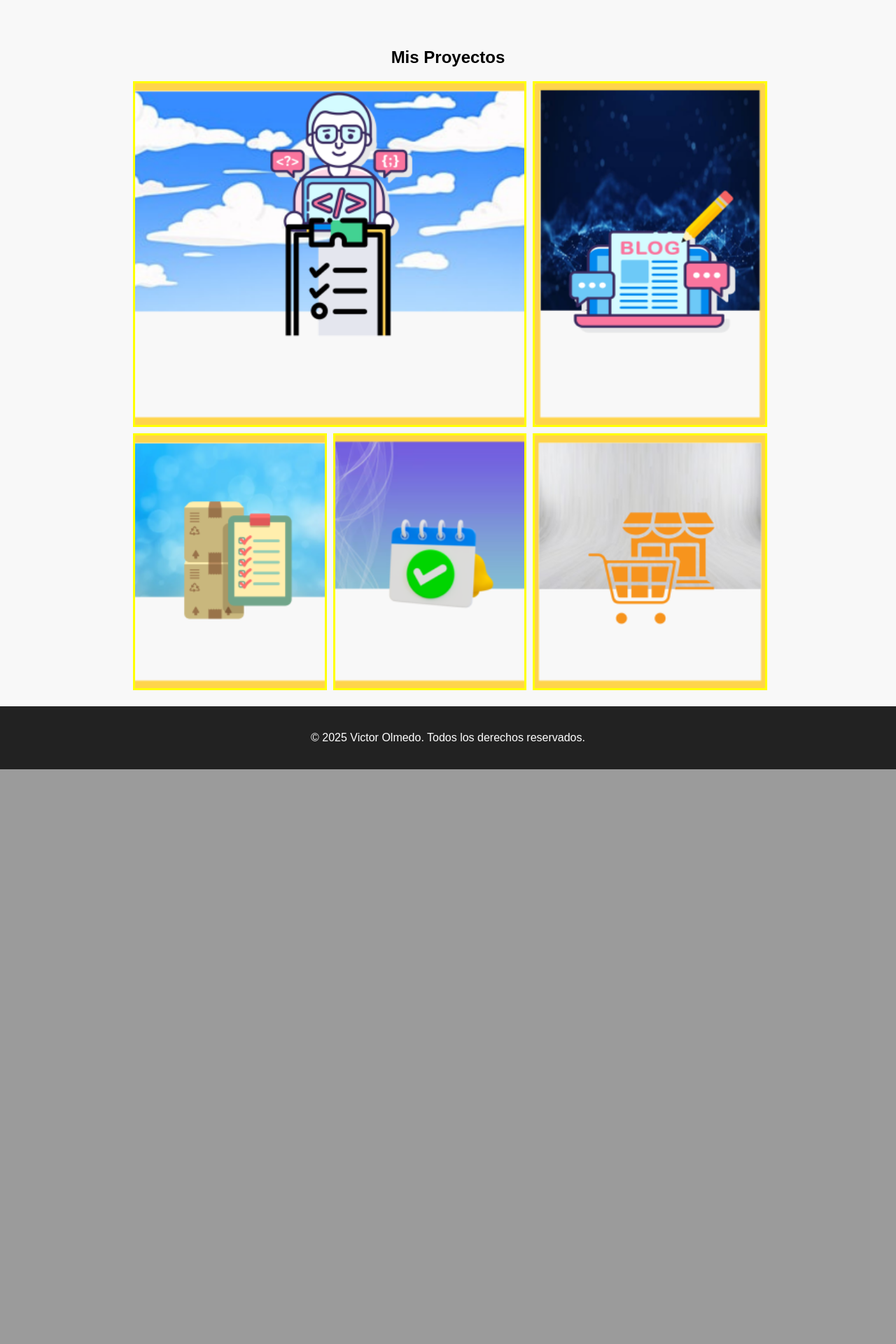
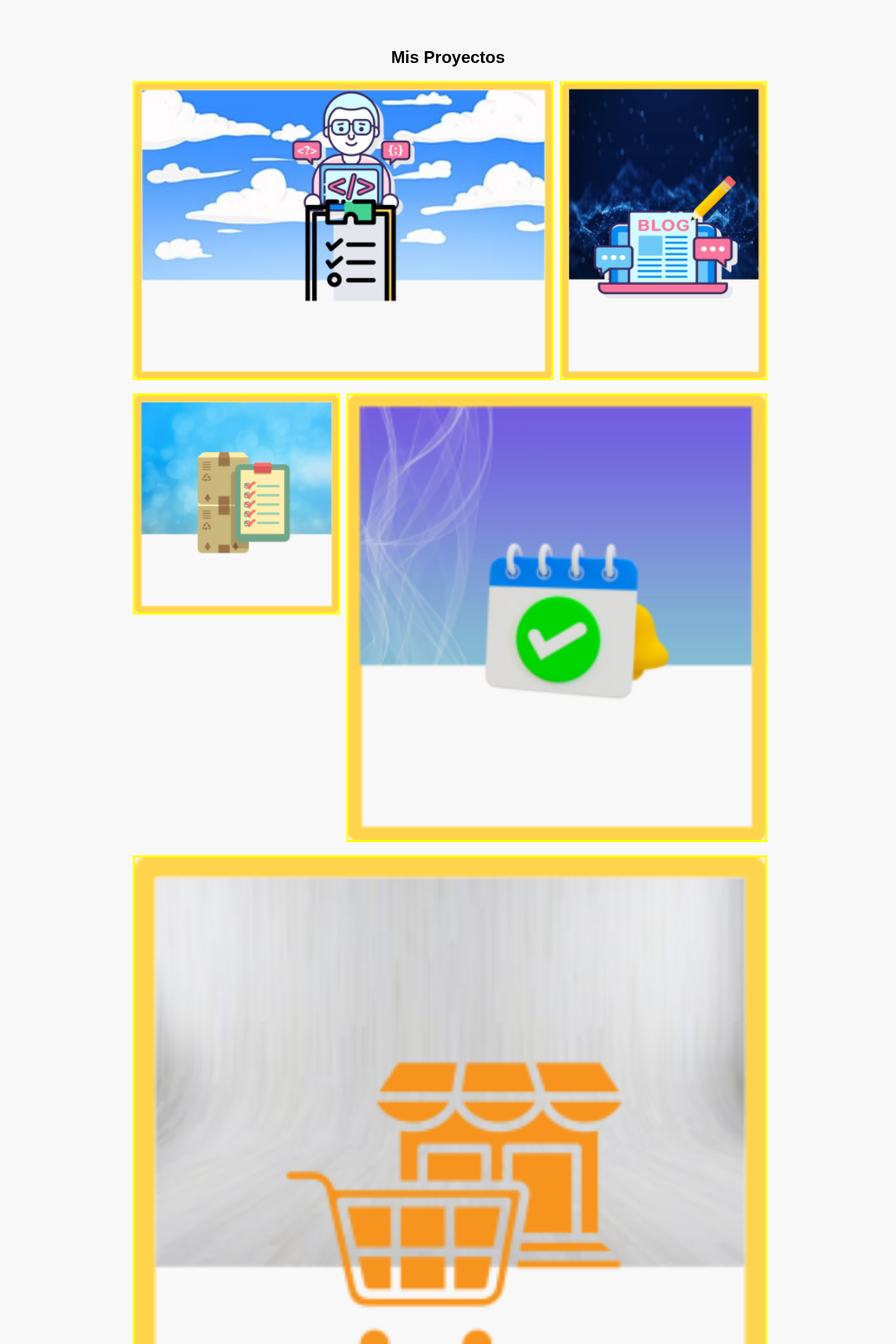
Before and after one commit to victormom/victormom.github.io, a PHP site: page / in a window 1280 px wide. Shown: the part 866-2786 px from the top of the page at 70% size. Before the commit the page ends 1965 px from the top, so only its background shows below. Run offline with PHP 8.4, Linux system fonts and the light colour scheme.

Commit message:
Revert "trabajndo en el area de proyectos5"
This reverts commit 733abb3060c968c1b144329e096eb118a745831e.

```diff
--- a/styles.css
+++ b/styles.css
@@ -76,8 +76,8 @@ nav ul li a {
 
 .gallery {
     display: grid;
-    grid-template-columns: repeat(2, 1fr);
-    grid-template-rows: auto auto;
+    grid-template-columns: repeat(3, 1fr);
+    grid-template-rows: auto;
     gap: 15px;
     justify-content: center;
     max-width: 900px;
@@ -93,17 +93,24 @@ nav ul li a {
     grid-column: span 1;
 }
 
-.gallery-item:nth-child(3),
-.gallery-item:nth-child(4),
-.gallery-item:nth-child(5) {
+.gallery-item:nth-child(3) {
     grid-column: span 1;
     grid-row: 2;
 }
 
-/* Tamaño uniforme para imágenes 3, 4 y 5 */
+.gallery-item:nth-child(4) {
+    grid-column: span 2;
+    grid-row: 2;
+}
+
+.gallery-item:nth-child(5) {
+    grid-column: span 3;
+    grid-row: 3;
+}
+
 .gallery-item img {
     width: 100%;
-    height: 100%;
+    height: auto;
     object-fit: cover;
     border: 3px solid yellow;
 }
```
